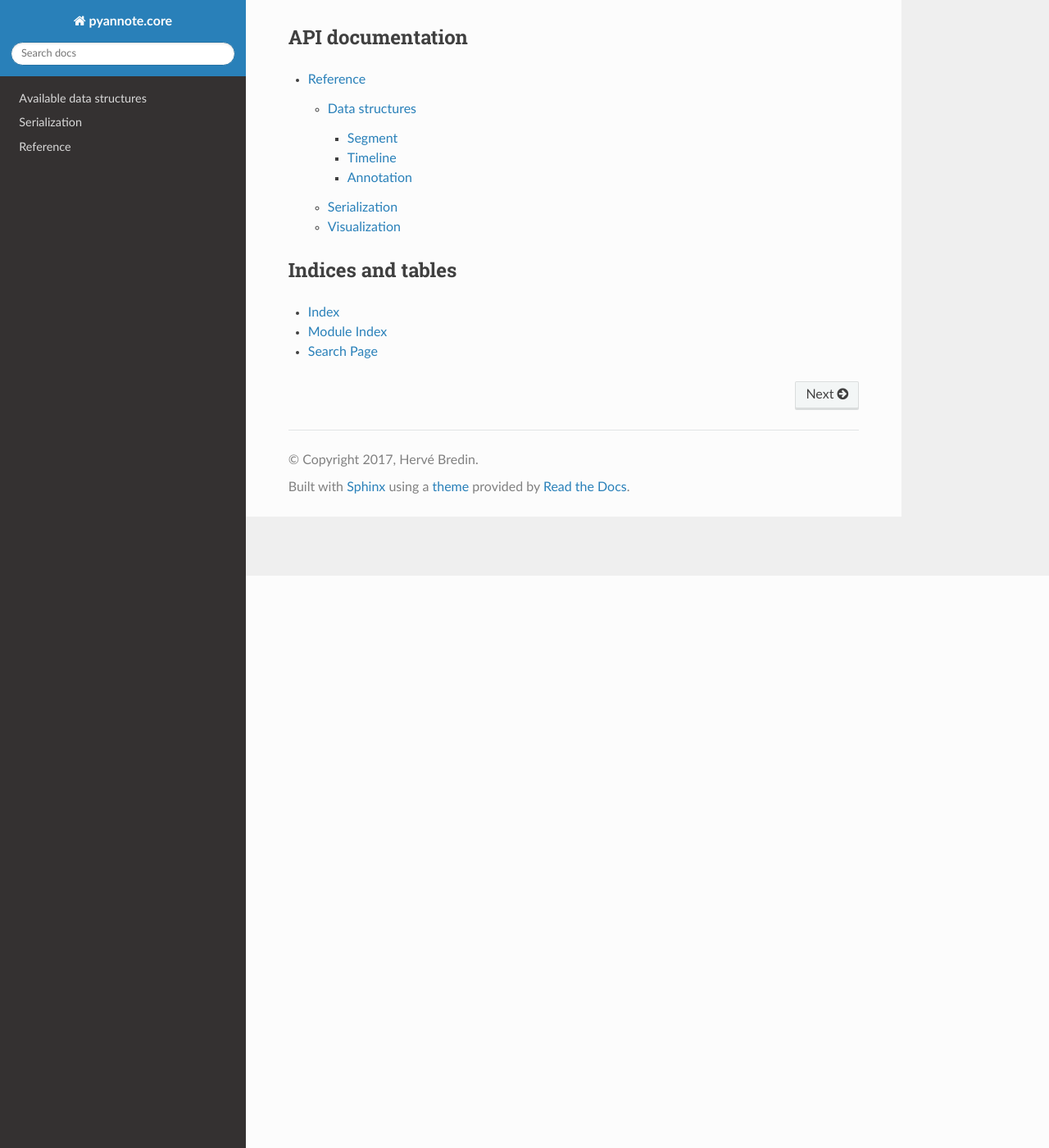
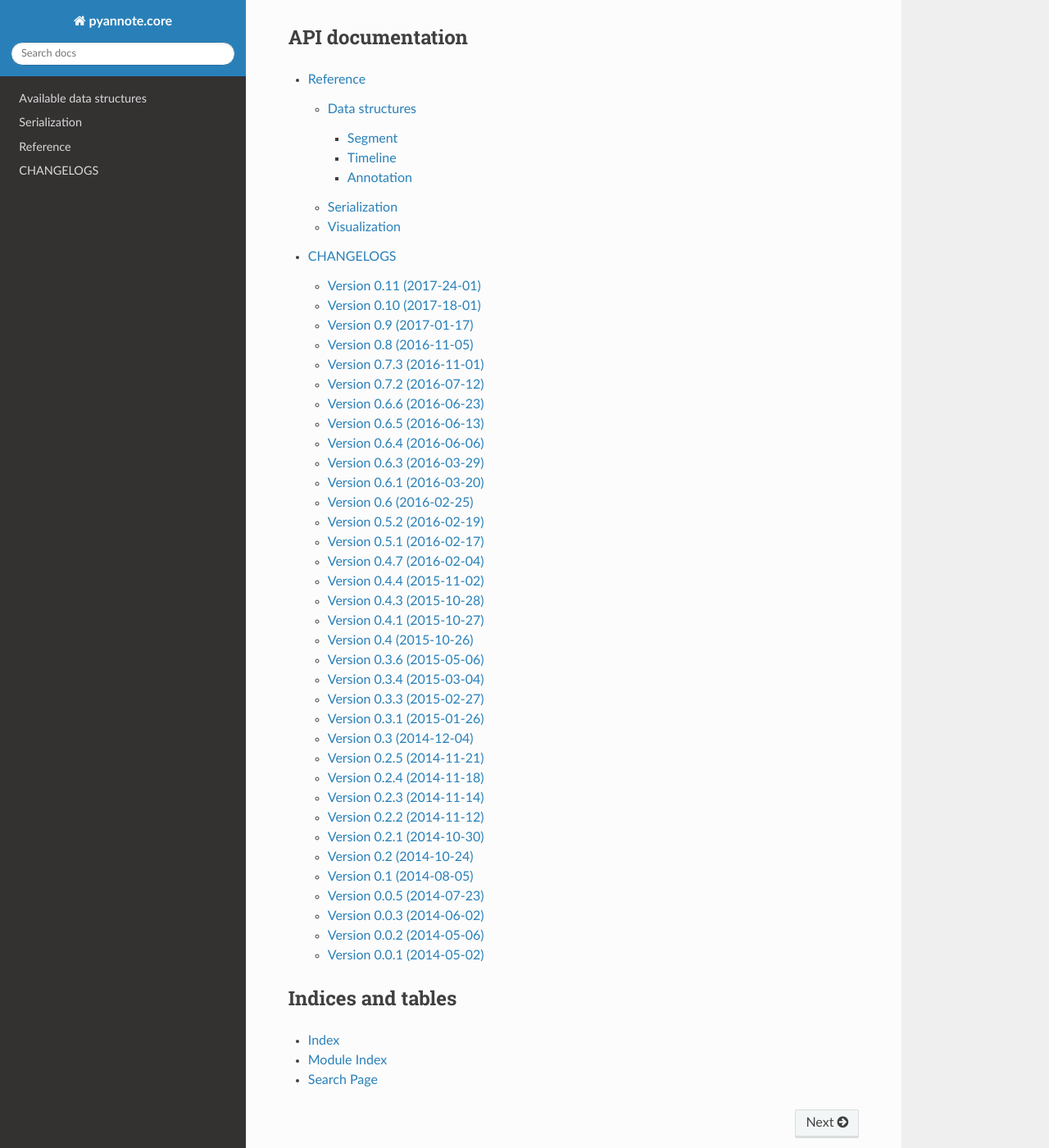
Before and after one commit to pyannote/pyannote-core, a Sphinx documentation site: the page built from doc/source/index.rst, in a window 1280 px wide and 1400 px high, scrolled down 698 px. Shown: the whole window at 82% size. Built offline with Sphinx 7.4.7 and the Read the Docs theme 2.0.0, drawn with Linux system fonts in a browser that asks for light colours.

Commit message:
doc: add changelogs to documentation

```diff
--- /dev/null
+++ b/doc/source/changelog.rst
@@ -0,0 +1,215 @@
+##########
+CHANGELOGS
+##########
+
+Version 0.11 (2017-24-01)
+~~~~~~~~~~~~~~~~~~~~~~~~~
+
+  - feat: add (Sphinx-based) documentation
+  - chore: move sample notebooks to /notebook
+  - feat: add unit tests
+  - BREAKING: rename some Timeline and Annotation methods
+
+Version 0.10 (2017-18-01)
+~~~~~~~~~~~~~~~~~~~~~~~~~
+
+-  feat: add 'copy' parameter to Annotation.{label\|get}\_timeline()
+-  improve: speed-up Timeline.extent()
+-  chore: move tests at root directory
+-  chore: remove support for Unknown labels
+
+Version 0.9 (2017-01-17)
+~~~~~~~~~~~~~~~~~~~~~~~~
+
+-  improve: speed up Timeline and Annotation
+
+Version 0.8 (2016-11-05)
+~~~~~~~~~~~~~~~~~~~~~~~~
+
+-  feat: add "copy" option to Annotation.update
+
+Version 0.7.3 (2016-11-01)
+~~~~~~~~~~~~~~~~~~~~~~~~~~
+
+-  feat: SlidingWindowFeature notebook display
+
+Version 0.7.2 (2016-07-12)
+~~~~~~~~~~~~~~~~~~~~~~~~~~
+
+-  feat: new SlidingWindow.{samples\|crop} methods
+-  feat: new 'mode' parameter to SlidingWindowFeature.crop method
+-  doc: updated notebooks for SlidingWindow and SlidingWindowFeature
+
+Version 0.6.6 (2016-06-23)
+~~~~~~~~~~~~~~~~~~~~~~~~~~
+
+-  fix: force internal timeline update after copy
+
+Version 0.6.5 (2016-06-13)
+~~~~~~~~~~~~~~~~~~~~~~~~~~
+
+-  BREAKING: make segmentToRange deterministic wrt. segment duration
+
+Version 0.6.4 (2016-06-06)
+~~~~~~~~~~~~~~~~~~~~~~~~~~
+
+-  fix: Python 3 support in pyannote.core.features
+
+Version 0.6.3 (2016-03-29)
+~~~~~~~~~~~~~~~~~~~~~~~~~~
+
+-  setup: versioneer 0.15
+
+Version 0.6.1 (2016-03-20)
+~~~~~~~~~~~~~~~~~~~~~~~~~~
+
+-  fix: prevent adding empty segments in Annotation and Scores
+
+Version 0.6 (2016-02-25)
+~~~~~~~~~~~~~~~~~~~~~~~~
+
+-  BREAKING: pyannote.core.json.{load\|dump} expects file handles
+-  feat: load\_from, dump\_to
+
+Version 0.5.2 (2016-02-19)
+~~~~~~~~~~~~~~~~~~~~~~~~~~
+
+-  feat: Annotation \* Annotation returns cooccurrence matrix
+-  fix: Annotation.itertracks would raise a UnicodeDecodeError in some
+   cases
+
+Version 0.5.1 (2016-02-17)
+~~~~~~~~~~~~~~~~~~~~~~~~~~
+
+-  improve: notebook display
+-  improve: Annotation.anonymize\_{tracks\|labels} no longer use Unknown
+   instances
+-  improve: empty segments are now printed as "[]"
+
+Version 0.4.7 (2016-02-04)
+~~~~~~~~~~~~~~~~~~~~~~~~~~
+
+-  feat: deterministic order in Annotation.co\_iter
+-  fix: LabelMatrix.argmax corner case
+-  setup: update dependencies
+
+Version 0.4.4 (2015-11-02)
+~~~~~~~~~~~~~~~~~~~~~~~~~~
+
+-  feat: Travis continuous integration
+
+Version 0.4.3 (2015-10-28)
+~~~~~~~~~~~~~~~~~~~~~~~~~~
+
+-  fix: Python 2/3 notebook representations
+-  fix: bug in Scores with integer-values segments
+
+Version 0.4.1 (2015-10-27)
+~~~~~~~~~~~~~~~~~~~~~~~~~~
+
+-  fix: update Scores.from\_df to pandas 0.17
+
+Version 0.4 (2015-10-26)
+~~~~~~~~~~~~~~~~~~~~~~~~
+
+-  feat: Python 3 support
+-  feat: pytest test suite
+-  fix: Annotation comparison
+-  fix: deterministic order in Annotation.itertracks
+
+Version 0.3.6 (2015-05-06)
+~~~~~~~~~~~~~~~~~~~~~~~~~~
+
+-  feat: LabelMatrix save/load methods
+
+Version 0.3.4 (2015-03-04)
+~~~~~~~~~~~~~~~~~~~~~~~~~~
+
+-  fix: MAJOR bug in Annotation lazy-update
+
+Version 0.3.3 (2015-02-27)
+~~~~~~~~~~~~~~~~~~~~~~~~~~
+
+-  fix: Scores IPython display
+
+Version 0.3.1 (2015-01-26)
+~~~~~~~~~~~~~~~~~~~~~~~~~~
+
+-  feat: new Annotation.update method
+-  improve: Annotation.subset support for any label iterable
+
+Version 0.3 (2014-12-04)
+~~~~~~~~~~~~~~~~~~~~~~~~
+
+-  refactor: rewrote Scores internals
+-  setup: use pandas 0.15.1+
+
+Version 0.2.5 (2014-11-21)
+~~~~~~~~~~~~~~~~~~~~~~~~~~
+
+-  setup: use pyannote-banyan 0.1.6
+
+Version 0.2.4 (2014-11-18)
+~~~~~~~~~~~~~~~~~~~~~~~~~~
+
+-  fix: extent of empty Timeline
+
+Version 0.2.3 (2014-11-14)
+~~~~~~~~~~~~~~~~~~~~~~~~~~
+
+-  fix: force revert to pandas 0.13.1 for Scores to work again...
+
+Version 0.2.2 (2014-11-12)
+~~~~~~~~~~~~~~~~~~~~~~~~~~
+
+-  setup: use banyan 0.1.5.1 from GitHub
+
+Version 0.2.1 (2014-10-30)
+~~~~~~~~~~~~~~~~~~~~~~~~~~
+
+-  feat: pyannote/core Docker image
+-  feat(Timeline): add from\_df constructor
+
+Version 0.2 (2014-10-24)
+~~~~~~~~~~~~~~~~~~~~~~~~
+
+-  breaking change: new PyAnnote JSON format
+
+Version 0.1 (2014-08-05)
+~~~~~~~~~~~~~~~~~~~~~~~~
+
+-  fix(Transcription): fix potential edge/key conflict during alignment
+
+Version 0.0.5 (2014-07-23)
+~~~~~~~~~~~~~~~~~~~~~~~~~~
+
+-  feat(SlidingWindow): add durationToSamples (and vice-versa)
+-  fix(Transcription): fix loading from JSON
+-  fix(Transcription): fix cropping corner cases
+-  docs: add installation instruction for IPython display support
+-  docs(Scores): add IPython documentation for Scores
+
+Version 0.0.3 (2014-06-02)
+~~~~~~~~~~~~~~~~~~~~~~~~~~
+
+-  feat(Annotation): add 'collar' param to .smooth()
+-  refactor(Annotation): remove support for >> operator
+-  maintain(Mapping): remove label mapping data structure
+-  feat(LabelMatrix): add IPython display
+-  improve(LabelMatrix): 10x faster cooccurrence matrix
+-  feat(Scores): add IPython display
+-  feat(Transcription): add edge timerange prediction
+-  feat(Transcription): add node temporal sort
+-  fix(Transcription): make label\_timeline return a copy
+-  fix(Transcription): fix IPython display
+-  docs(Transcription): add IPython documentation for Transcription
+
+Version 0.0.2 (2014-05-06)
+~~~~~~~~~~~~~~~~~~~~~~~~~~
+
+-  feat: Transcription data structure (annotation graph)
+
+Version 0.0.1 (2014-05-02)
+~~~~~~~~~~~~~~~~~~~~~~~~~~
+
+-  first public version
--- a/doc/source/index.rst
+++ b/doc/source/index.rst
@@ -43,6 +43,7 @@ API documentation
    :maxdepth: 3
 
    reference
+   changelog
 
 Indices and tables
 ==================
```
Also changed, not shown: CHANGELOG.md (deleted, +0 -167 lines).
